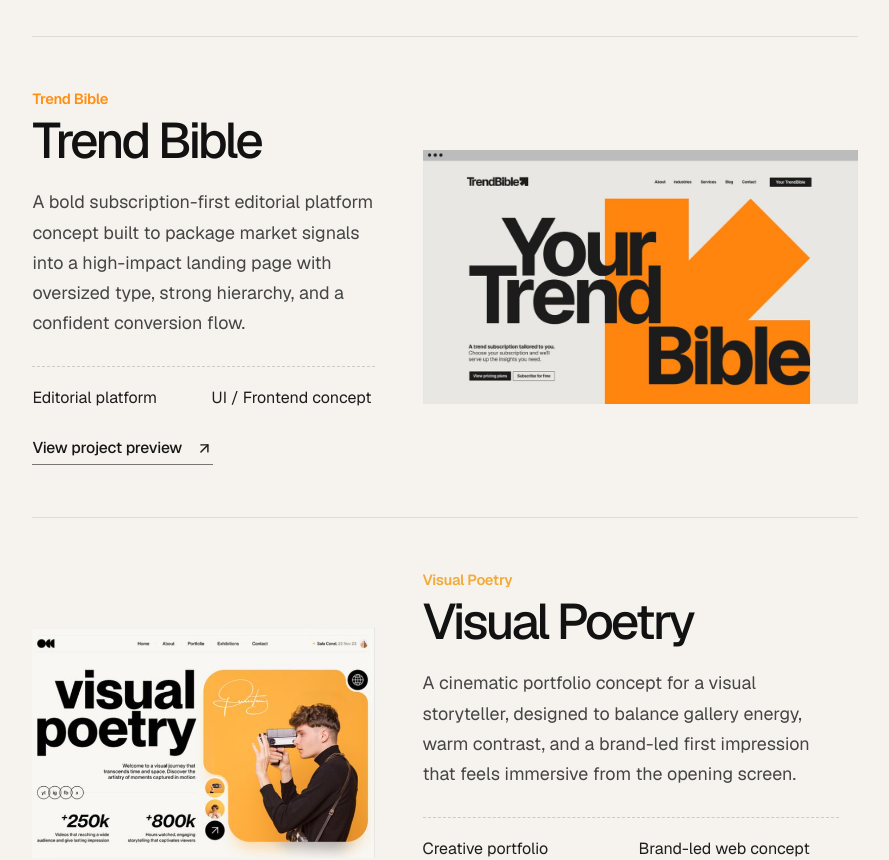
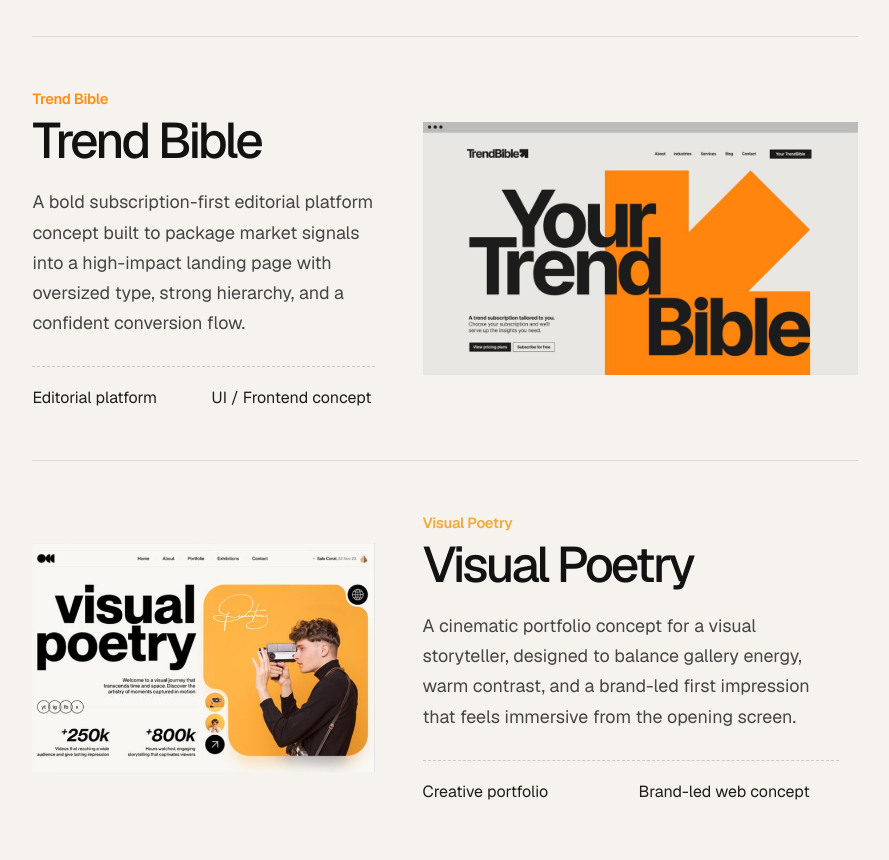
Before and after one commit to szaib-dev/personal-portfolio, a Next.js app: page / in a window 1280 px wide. Shown: the part 840-1700 px from the top of the page, without its empty margins (358-1247 px from the left). Built offline with nearby package versions, Linux system fonts and the light colour scheme.

Commit message:
Add intro load animation and remove work CTA

```diff
--- a/src/app/page.js
+++ b/src/app/page.js
@@ -2,7 +2,6 @@
 
 import Image from "next/image";
 import { useEffect, useRef, useState } from "react";
-import { FiArrowUpRight } from "react-icons/fi";
 import { gsap } from "gsap";
 import styles from "./page.module.css";
 
@@ -126,7 +125,10 @@
 export default function Home() {
   const [activeAudience, setActiveAudience] = useState(audienceProfiles[0].id);
   const [activeSection, setActiveSection] = useState(navSections[0].id);
-  const pageRef = useRef(null);
+  const [showIntro, setShowIntro] = useState(true);
+  const introRef = useRef(null);
+  const introNameRef = useRef(null);
+  const contentRef = useRef(null);
   const headingRef = useRef(null);
 
   const activeProfile =
@@ -134,23 +136,57 @@
     audienceProfiles[0];
 
   useEffect(() => {
-    const ctx = gsap.context(() => {
-      gsap.fromTo(
-        "[data-hero-item]",
+    const timeline = gsap.timeline({
+      onComplete: () => setShowIntro(false),
+    });
+
+    gsap.set(contentRef.current, {
+      opacity: 0,
+      y: -100,
+    });
+
+    timeline
+      .fromTo(
+        introNameRef.current,
         {
           opacity: 0,
-          y: 12,
+          y: 18,
         },
         {
           opacity: 1,
           y: 0,
-          duration: 0.28,
+          duration: 0.42,
           ease: "power2.out",
         }
+      )
+      .to(introNameRef.current, {
+        opacity: 0,
+        y: -18,
+        duration: 0.28,
+        ease: "power2.in",
+        delay: 0.18,
+      })
+      .to(
+        introRef.current,
+        {
+          opacity: 0,
+          duration: 0.16,
+          ease: "power1.out",
+        },
+        "<"
+      )
+      .to(
+        contentRef.current,
+        {
+          opacity: 1,
+          y: 0,
+          duration: 0.82,
+          ease: "power3.out",
+        },
+        "-=0.02"
       );
-    }, pageRef);
 
-    return () => ctx.revert();
+    return () => timeline.kill();
   }, []);
 
   useEffect(() => {
@@ -204,12 +240,19 @@
   }, []);
 
   return (
-    <main className={styles.page} ref={pageRef}>
-      <div className={styles.brand} data-hero-item>
-        SM.
+    <main className={styles.page}>
+      {showIntro && (
+        <div ref={introRef} className={styles.introScreen}>
+          <p ref={introNameRef} className={styles.introName}>
+            Shahzaib Mirza
+          </p>
         </div>
+      )}
 
-      <aside className={styles.sidebar} data-hero-item>
+      <div ref={contentRef} className={styles.pageContent}>
+        <div className={styles.brand}>SM.</div>
+
+        <aside className={styles.sidebar}>
           {navSections.map((section) => (
             <a
               key={section.id}
@@ -252,7 +295,11 @@
           </div>
         </section>
 
-      <section className={`${styles.contentSection} ${styles.workSection}`} id="work" data-section>
+        <section
+          className={`${styles.contentSection} ${styles.workSection}`}
+          id="work"
+          data-section
+        >
           {featuredProjects.map((project) => (
             <article
               key={project.id}
@@ -261,7 +308,10 @@
               }`}
             >
               <div className={styles.projectCopy}>
-              <p className={styles.projectKicker} style={{ color: project.accent }}>
+                <p
+                  className={styles.projectKicker}
+                  style={{ color: project.accent }}
+                >
                   {project.kicker}
                 </p>
                 <h2 className={styles.projectTitle}>{project.title}</h2>
@@ -271,24 +321,9 @@
                   <span>{project.metaLeft}</span>
                   <span>{project.metaRight}</span>
                 </div>
-
-              <a
-                className={styles.projectButton}
-                href={project.href}
-                target="_blank"
-                rel="noopener noreferrer"
-              >
-                View project preview
-                <FiArrowUpRight aria-hidden="true" />
-              </a>
               </div>
 
-            <a
-              className={styles.projectVisualLink}
-              href={project.href}
-              target="_blank"
-              rel="noopener noreferrer"
-            >
+              <div className={styles.projectVisualWrap}>
                 <Image
                   className={styles.projectVisual}
                   src={project.image}
@@ -297,12 +332,16 @@
                   height={project.height}
                   priority={project.id === "trend-bible"}
                 />
-            </a>
+              </div>
             </article>
           ))}
         </section>
 
-      <section className={`${styles.contentSection} ${styles.valuesSection}`} id="values" data-section>
+        <section
+          className={`${styles.contentSection} ${styles.valuesSection}`}
+          id="values"
+          data-section
+        >
           <div className={styles.valuesStack}>
             {values.map((value) => (
               <span key={value} className={styles.valuesWord}>
@@ -340,7 +379,11 @@
           </div>
         </section>
 
-      <section className={`${styles.contentSection} ${styles.aboutSection}`} id="about" data-section>
+        <section
+          className={`${styles.contentSection} ${styles.aboutSection}`}
+          id="about"
+          data-section
+        >
           <div className={styles.aboutTop}>
             <h2 className={styles.aboutLead}>
               I&apos;m Shahzaib Mirza, a PK-based full stack developer.
@@ -361,8 +404,12 @@
 
           <div className={styles.aboutLower}>
             <div className={styles.aboutCardStack}>
-            <div className={`${styles.aboutCardPaper} ${styles.aboutCardPaperOne}`} />
-            <div className={`${styles.aboutCardPaper} ${styles.aboutCardPaperTwo}`} />
+              <div
+                className={`${styles.aboutCardPaper} ${styles.aboutCardPaperOne}`}
+              />
+              <div
+                className={`${styles.aboutCardPaper} ${styles.aboutCardPaperTwo}`}
+              />
               <div className={`${styles.aboutCardPaper} ${styles.aboutCardFront}`}>
                 <p className={styles.aboutCardLabel}>Shahzaib Mirza</p>
                 <p className={styles.aboutMonogram}>SM</p>
@@ -388,6 +435,7 @@
             </p>
           </div>
         </section>
+      </div>
     </main>
   );
 }
--- a/src/app/page.module.css
+++ b/src/app/page.module.css
@@ -8,6 +8,27 @@
   background: #f6f3ee;
   color: #121212;
   overflow-x: hidden;
+}
+
+.introScreen {
+  position: fixed;
+  inset: 0;
+  z-index: 100;
+  display: flex;
+  align-items: center;
+  justify-content: center;
+  background: #f6f3ee;
+}
+
+.introName {
+  font-size: clamp(2.75rem, 6vw, 5rem);
+  font-weight: 500;
+  line-height: 0.95;
+  letter-spacing: -0.07em;
+}
+
+.pageContent {
+  will-change: transform, opacity;
 }
 
 .brand {
@@ -170,30 +191,8 @@
   font-size: 1rem;
 }
 
-.projectButton {
-  display: inline-flex;
-  align-items: center;
-  gap: 0.85rem;
-  margin-top: 1.85rem;
-  padding: 0 0 0.35rem;
-  border-bottom: 1px solid rgba(18, 18, 18, 0.55);
-  font-size: 0.98rem;
-  font-weight: 500;
-  letter-spacing: -0.01em;
-  color: #171717;
-}
-
-.projectButton svg {
-  font-size: 1.05rem;
-  transition: transform 0.2s ease;
-}
-
-.projectVisualLink {
+.projectVisualWrap {
   display: block;
-  padding: 0;
-  border-radius: 0;
-  background: transparent;
-  box-shadow: none;
 }
 
 .projectVisual {
@@ -397,13 +396,6 @@
     color: #525252;
   }
 
-  .projectButton:hover {
-    color: #000000;
-  }
-
-  .projectButton:hover svg {
-    transform: translate(2px, -2px);
-  }
 }
 
 @media (max-width: 1220px) {
```
Lines whose indentation alone changed are shown as unchanged.
